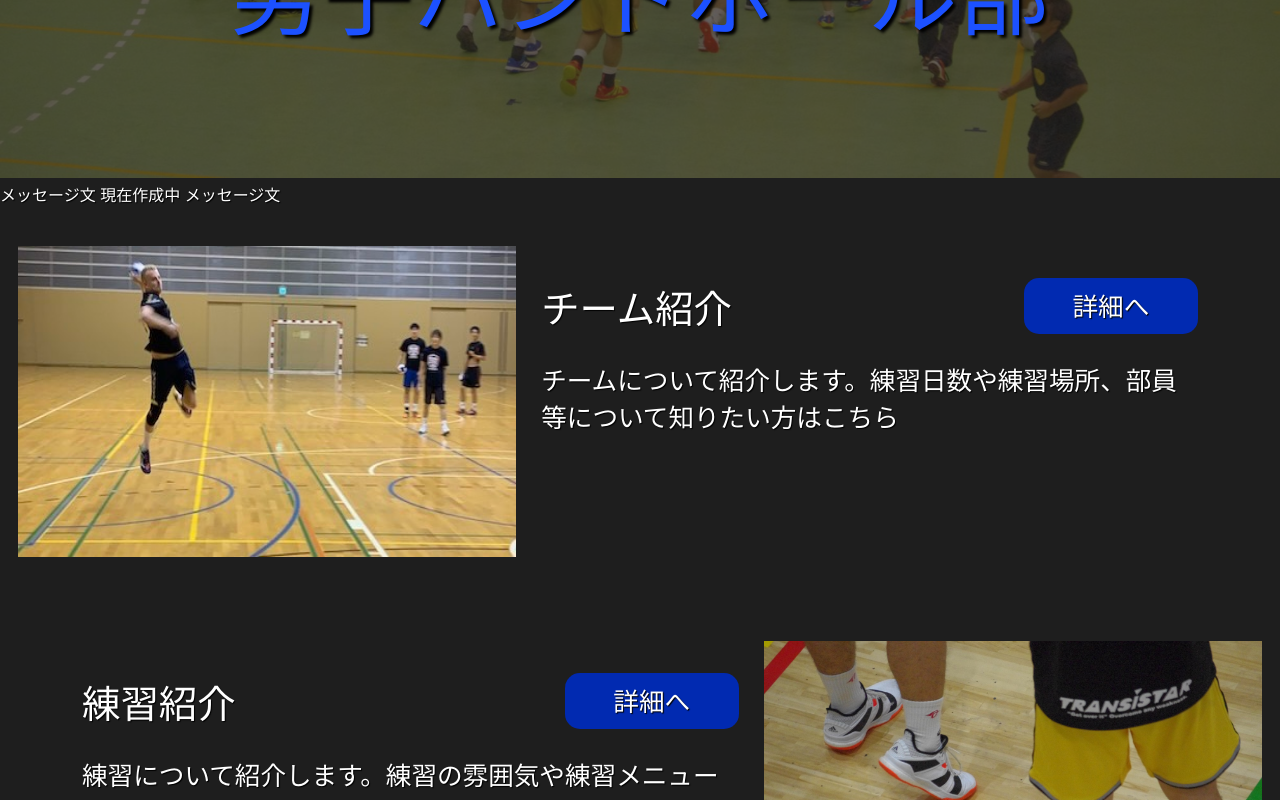
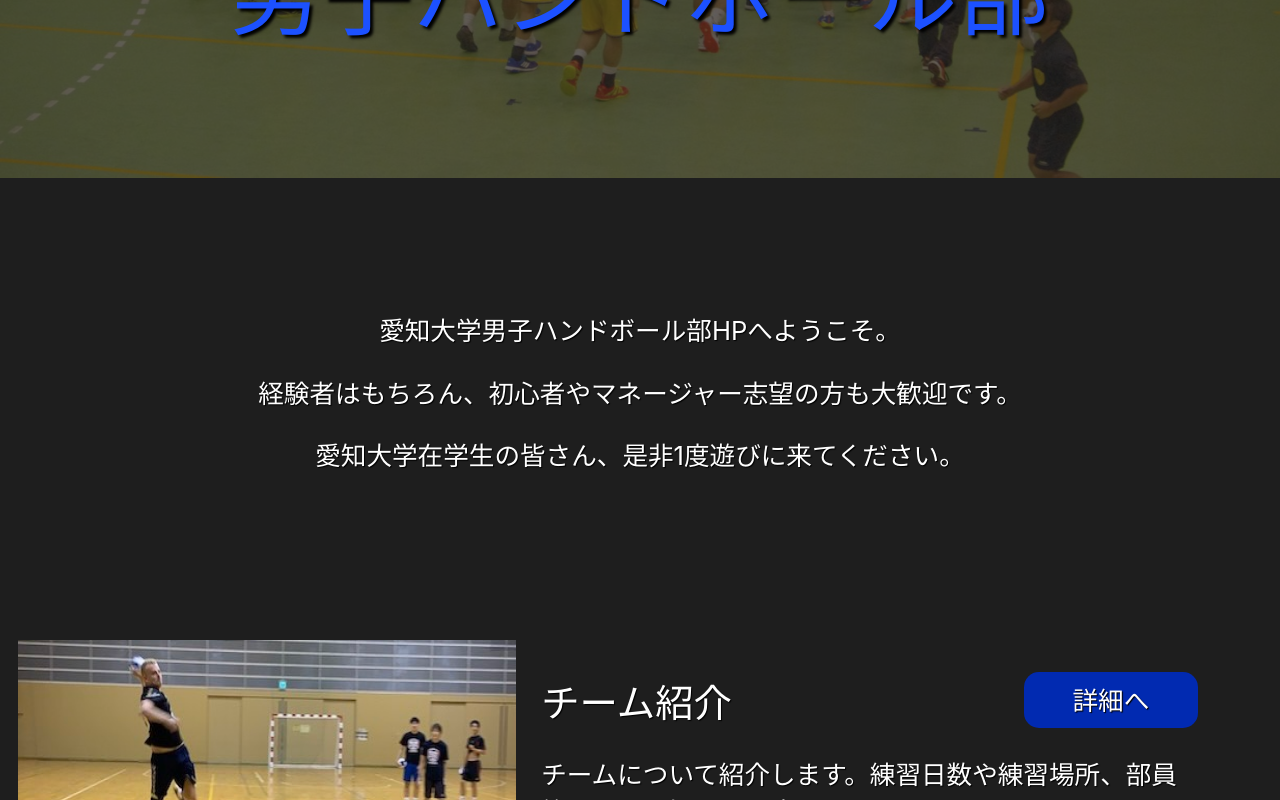
Before and after one commit to tokio-k/handball_club_HP, a Next.js app: page / in a window 1280 px wide. Shown: the part 590-1390 px from the top of the page. Built offline with nearby package versions, Linux system fonts and the light colour scheme.

Commit message:
message作成

```diff
--- /dev/null
+++ b/src/components/message/index.module.scss
@@ -0,0 +1,11 @@
+.container {
+    padding:8vw 0px ;
+    text-align: center;
+    font-size: clamp(0.9rem, 2vw, 2.1rem);
+}
+
+@media (min-width: 480px) {
+    .br {
+        display: none;
+    }
+}
--- /dev/null
+++ b/src/components/message/index.tsx
@@ -0,0 +1,17 @@
+import styles from "src/components/message/index.module.scss";
+export function Message(): JSX.Element {
+    return (
+        <section className={styles.container}>
+            <p>
+                愛知大学男子ハンドボール部HPへようこそ。
+            </p>
+            <p>
+            経験者はもちろん、<br className={styles.br} />
+            初心者やマネージャー志望の方も大歓迎です。
+            </p>
+            <p>
+            愛知大学在学生の皆さん、<br className={styles.br}/>是非1度遊びに来てください。
+            </p>
+        </section>
+    )
+}
--- a/src/pages/index.tsx
+++ b/src/pages/index.tsx
@@ -1,16 +1,14 @@
 import { FirstView } from 'src/components/first-view'
 import { Instagram } from 'src/components/instagram'
 import { Menu } from 'src/components/menu'
+import { Message } from 'src/components/message'
 import { MainLayout } from '../layouts/main'
 
 export default function Home() : JSX.Element {
   return (
     <MainLayout>
       <FirstView />
-      <div>
-        メッセージ文 現在作成中
-        メッセージ文
-      </div>
+      <Message />
       <Menu
         img="/img/S__107642883.jpg"
         title="チーム紹介"
```
